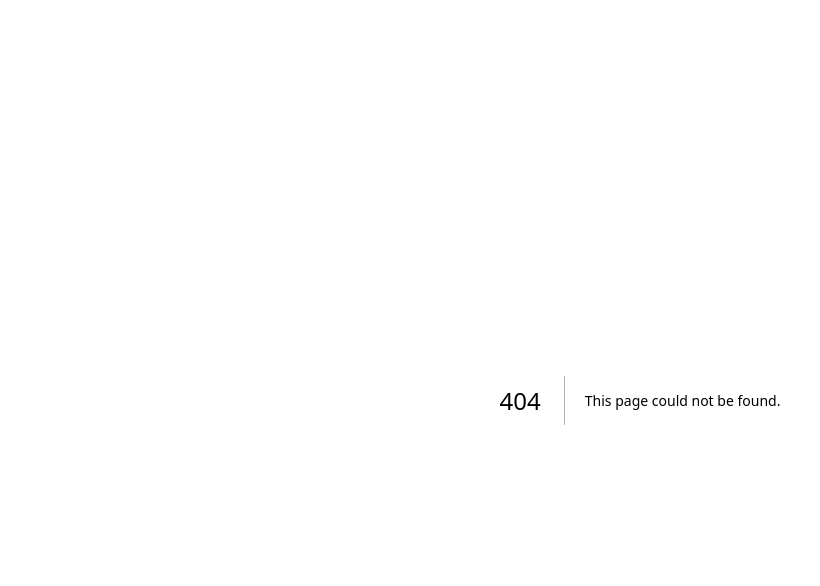
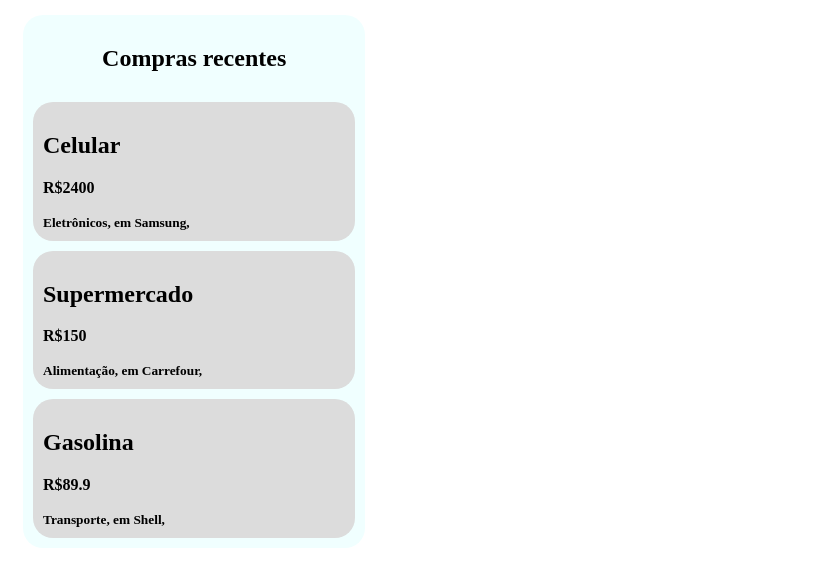
Before and after one commit to gustav0-rdg/finsync, a Next.js app: page /finances/Finances in a window 1280 px wide. Before the commit this address had no page. Shown: the top 586 px of the page, without its empty margins (0-820 px from the left). Built offline with nearby package versions, Linux system fonts and the light colour scheme.

Commit message:
ADD: Finanças básicas trazidas localmente.

```diff
--- /dev/null
+++ b/src/pages/finances/Finances.tsx
@@ -0,0 +1,32 @@
+interface FinanceProps {
+    id: number,
+    valor: number,
+    nome: string,
+    tipo: string,
+    local: string,
+    data: string,
+}
+
+import { finances } from "./financesData.js"
+
+import "../finances/styles.css"
+
+export default function Finances(){
+    const compras: FinanceProps[] = finances.sort((a, b) => new Date(a.data).getTime() - new Date(b.data).getTime())
+                                    .slice(0, 3);
+
+    return (
+        <section className="finances">
+            <div className="finances__recentes">
+                <h1>Compras recentes</h1>
+                {compras.map(c =>(
+                    <div className="finances__recentes-card" key={c.id}>
+                        <h1>{c.nome}</h1>
+                        <p>R${c.valor}</p>
+                        <small>{c.tipo}, em {c.local}, </small>
+                    </div>
+                ))}
+            </div>
+        </section>
+    )
+}
--- /dev/null
+++ b/src/pages/finances/financesData.js
@@ -0,0 +1,122 @@
+export const finances = [
+    {
+        id: 1,
+        valor: 2400.00,
+        nome: "Celular",
+        tipo: "Eletrônicos",
+        local: "Samsung",
+        data: "2025-01-01"
+    },
+    {
+        id: 2,
+        valor: 150.00,
+        nome: "Supermercado",
+        tipo: "Alimentação",
+        local: "Carrefour",
+        data: "2025-01-03"
+    },
+    {
+        id: 3,
+        valor: 89.90,
+        nome: "Gasolina",
+        tipo: "Transporte",
+        local: "Shell",
+        data: "2025-01-05"
+    },
+    {
+        id: 4,
+        valor: 45.00,
+        nome: "Barbearia",
+        tipo: "Pessoal",
+        local: "Barbearia do Zé",
+        data: "2025-01-06"
+    },
+    {
+        id: 5,
+        valor: 320.00,
+        nome: "Conta de Luz",
+        tipo: "Moradia",
+        local: "Enel",
+        data: "2025-01-08"
+    },
+    {
+        id: 6,
+        valor: 99.00,
+        nome: "Netflix",
+        tipo: "Assinaturas",
+        local: "Netflix",
+        data: "2025-01-10"
+    },
+    {
+        id: 7,
+        valor: 210.00,
+        nome: "Academia",
+        tipo: "Saúde",
+        local: "Smart Fit",
+        data: "2025-01-12"
+    },
+    {
+        id: 8,
+        valor: 1280.00,
+        nome: "Notebook",
+        tipo: "Eletrônicos",
+        local: "Dell",
+        data: "2025-01-15"
+    },
+    {
+        id: 9,
+        valor: 60.00,
+        nome: "Almoço",
+        tipo: "Alimentação",
+        local: "Restaurante Central",
+        data: "2025-01-16"
+    },
+    {
+        id: 10,
+        valor: 400.00,
+        nome: "Tênis",
+        tipo: "Vestuário",
+        local: "Nike",
+        data: "2025-01-17"
+    },
+    {
+        id: 11,
+        valor: 134.99,
+        nome: "Uber",
+        tipo: "Transporte",
+        local: "Uber",
+        data: "2025-01-19"
+    },
+    {
+        id: 12,
+        valor: 75.00,
+        nome: "Farmácia",
+        tipo: "Saúde",
+        local: "Drogasil",
+        data: "2025-01-20"
+    },
+    {
+        id: 13,
+        valor: 249.99,
+        nome: "Curso Online",
+        tipo: "Educação",
+        local: "Udemy",
+        data: "2025-01-22"
+    },
+    {
+        id: 14,
+        valor: 1800.00,
+        nome: "Aluguel",
+        tipo: "Moradia",
+        local: "Imobiliária",
+        data: "2025-02-01"
+    },
+    {
+        id: 15,
+        valor: 55.50,
+        nome: "Cinema",
+        tipo: "Lazer",
+        local: "Cinemark",
+        data: "2025-02-03"
+    }
+];
--- /dev/null
+++ b/src/pages/finances/styles.css
@@ -0,0 +1,32 @@
+.finances{
+    width: 85%;
+    height: 100%;
+    display: flex;
+    flex-direction: column;
+    margin: 15px;
+    font-weight: bold;
+    text-align: center;
+}
+
+.finances__recentes{
+    width: 30%;
+    gap: 10px;
+    display: flex;
+    flex-direction: column;
+    justify-content: center;
+    padding: 10px;
+    background-color: azure;
+    border-radius: 20px;
+}
+
+.finances__recentes-card{
+    background-color: gainsboro;
+    padding: 10px;
+    border-radius: 20px;
+    text-align: start;
+
+}
+
+.finances__recentes-card h1{
+    font-weight: bold;
+}
```
